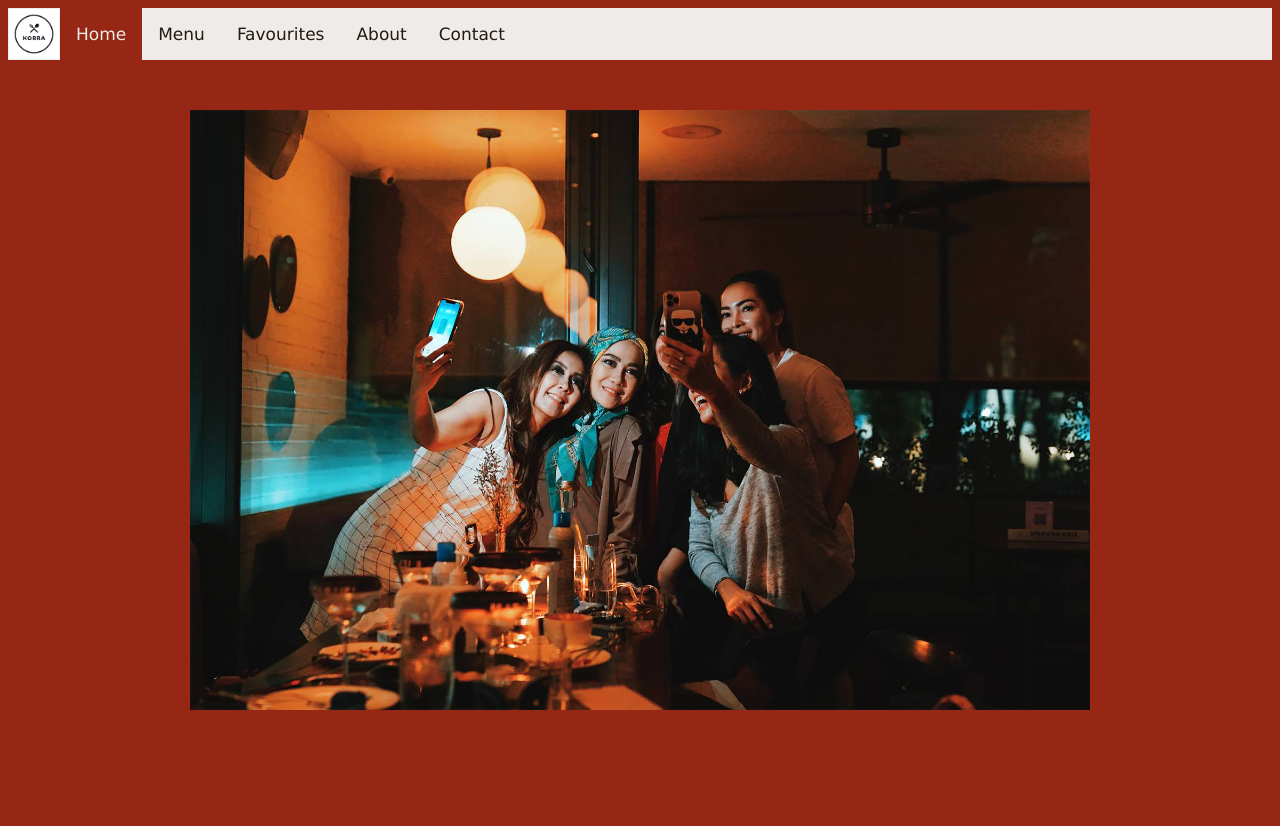
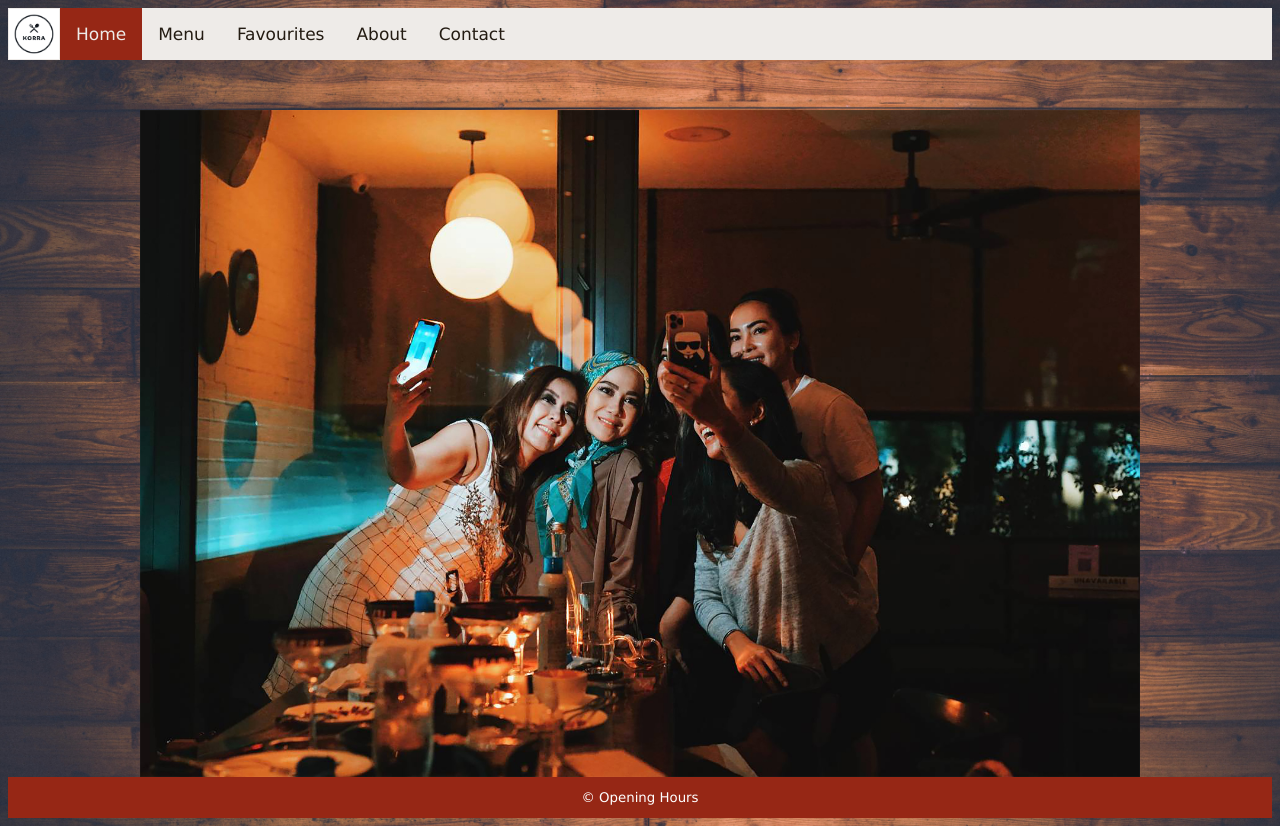
Before and after one commit to nicoleabdilla20/cis1054-part2, a PHP site: page / in a window 1280 px wide. Before the commit the page ends 710 px from the top, so only its background shows below. Run offline with PHP 8.4, Linux system fonts and the light colour scheme.

Commit message:
changed background images and added footer struct

```diff
--- a/css/style.css
+++ b/css/style.css
@@ -1,5 +1,9 @@
 body {
-    background-color: #962715;
+    background-image: url("../images/bg3.jpg");
+    background-repeat: no-repeat;
+    background-position: right top;
+    background-attachment: scroll;
+    background-size: 100%;
     font-family: Verdana, Geneva, Tahoma, sans-serif;
 }
 
@@ -16,7 +20,7 @@ body {
     display: block;
     margin-left: auto;
     margin-right: auto;
-    max-width: 900px;
+    max-width: 1000px;
     width: 100%;
 }
 
@@ -66,3 +70,12 @@ body {
     padding-top: 4px;
     vertical-align: left;
 }
+
+.foot {
+    width: 100%;
+    font-size: 10pt;
+    text-align: center;
+    color: rgb(255, 255, 255);
+    overflow: hidden;
+    background-color: #962715;
+}
--- a/index.html
+++ b/index.html
@@ -20,9 +20,6 @@
             <a class = "page" href = "contact.html">Contact</a>
         </div>
 
-        <div class = "bg">
-
-        </div>
 
         <div class = "slider">
            <img class = "mySlides" img src = "images/interior.jpg" alt = "Interior">
@@ -49,6 +46,10 @@
             }
         </script>
 
+        <div class="foot">
+            <p>&copy; Opening Hours</p>
+          </div>
+
     </body>
     </html>
 </DOCTYPE>
```
Also changed, not shown: images/bg3.jpg (added), images/pizza.jpg, images/pizza2.jpg (added), 4 other files.
